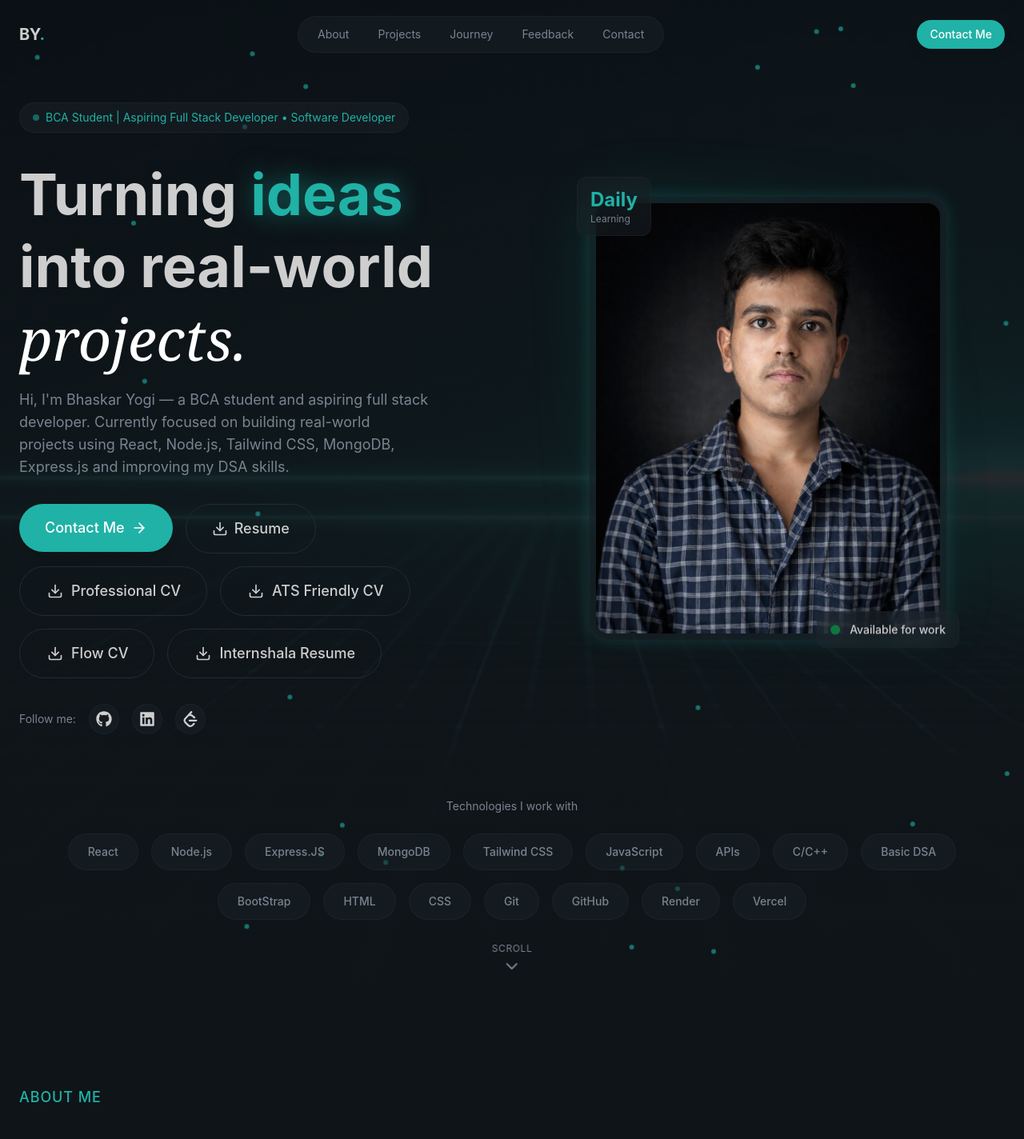
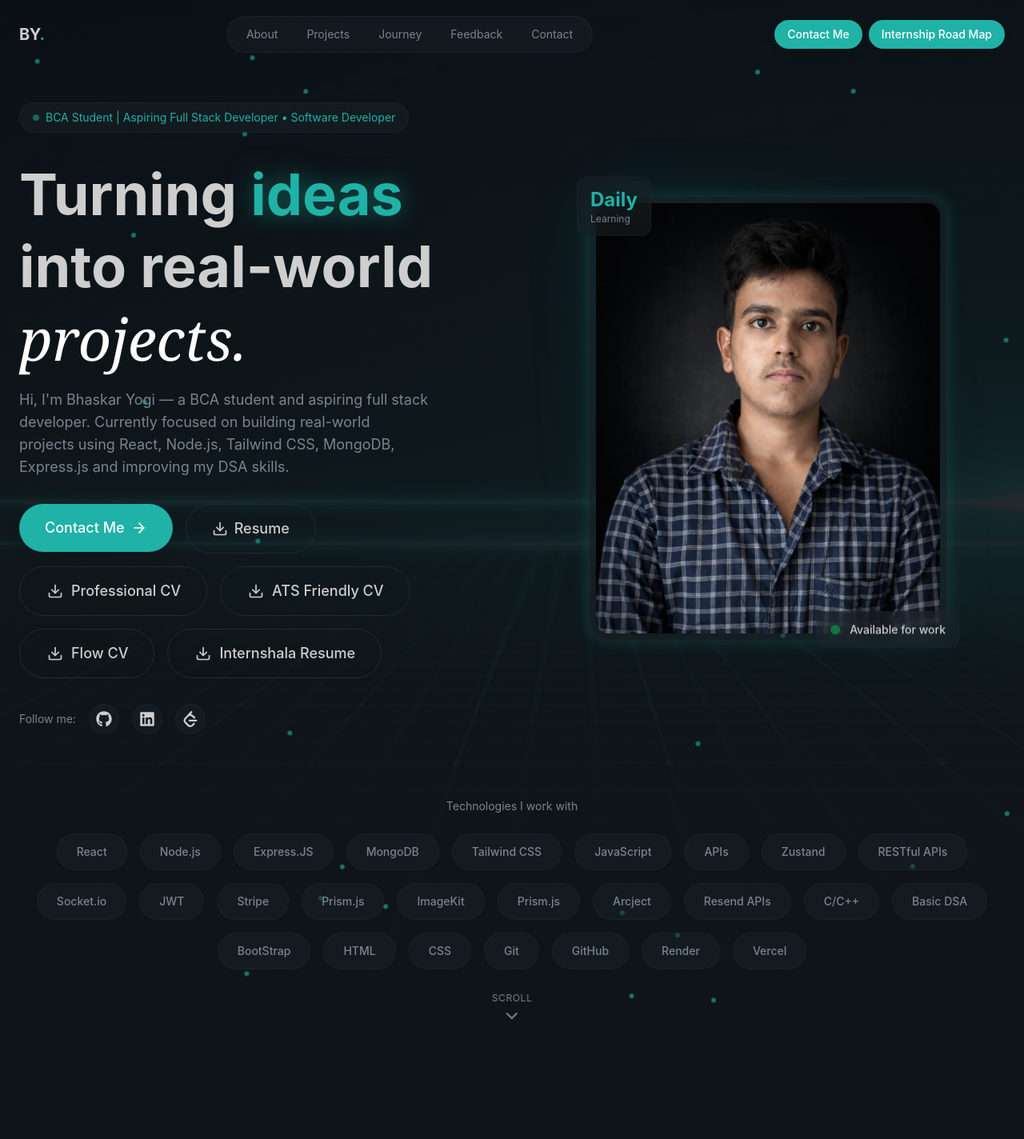
Before and after one commit to bs-bhaskar/react-tailwind-personal-portfolio, a React app: page / in a window 1280 px wide. Shown: the top 1424 px of the page at 80% size. Built offline with nearby package versions, Linux system fonts and the light colour scheme; the HTML template or start-up script is replaced by a standard one.

Commit message:
update portfolio

```diff
--- a/src/layout/Navbar.jsx
+++ b/src/layout/Navbar.jsx
@@ -38,9 +38,12 @@ export const Navbar=()=>{
                     </div>
                 </div>
                 {/* CTA button */}
-                <div className="hidden md:block">
+                <div className="hidden md:flex items-center gap-2">{/* WE USE md:flex instead of md:block because we want two buttons */}
                     <a href="#contact">
                         <Button size="sm">Contact Me</Button>
+                    </a>
+                    <a href="https://atlantic-jellyfish-c1f.notion.site/3rd-Year-Internship-PPO-Complete-Student-Action-Plan-3c0b5aac78f78142a542c2728b3573f0?pvs=143">
+                        <Button size="sm">Internship Road Map</Button>
                     </a>
                 </div>
                 {/* Mobile Menu Button */}
--- a/src/sections/Hero.jsx
+++ b/src/sections/Hero.jsx
@@ -12,6 +12,16 @@ const skills = [
   "Tailwind CSS",
   "JavaScript",
   "APIs",
+  "Zustand",
+  "RESTful APIs",
+  "Socket.io",
+  "JWT",
+  "Stripe",
+  "Prism.js",
+  "ImageKit",
+  "Prism.js",
+  "Arcject",
+  "Resend APIs",
   "C/C++",
   "Basic DSA",
   "BootStrap",
--- a/src/sections/Projects.jsx
+++ b/src/sections/Projects.jsx
@@ -2,6 +2,15 @@ import { ArrowUpRight} from "lucide-react";
 import { AnimatedBorderButton } from "@/components/AnimatedBorderButton";
 import { FaGithub} from "react-icons/fa";
 const projects = [
+  {
+    title: "Smart-LMS – AI-Powered Learning Management System",
+    description:
+      "A full-stack Learning Management System built with React + Vite and Node.js + Express + MongoDB, supporting three user roles: Students, Teachers, and Admins. It includes an AI-powered Study Bot, assessments, course management, communication tools, responsive dashboards, and a Parent QR-based Student Report.",
+    image: "/projects/5.png",
+    tags: ["React", "Tailwind", "Node.JS", "JWT", "MongoDB", "Axios", "Framer Motion", "Express.JS", "bcryptjs", "Multer", "Groq SDK"],
+    link: "https://smart-lms-three.vercel.app/",
+    github: "https://github.com/bs-bhaskar/smart-lms.git",
+  },
   {
     title: "QuickGPT",
     description:
```
Also changed, not shown: public/projects/5.png (added).
